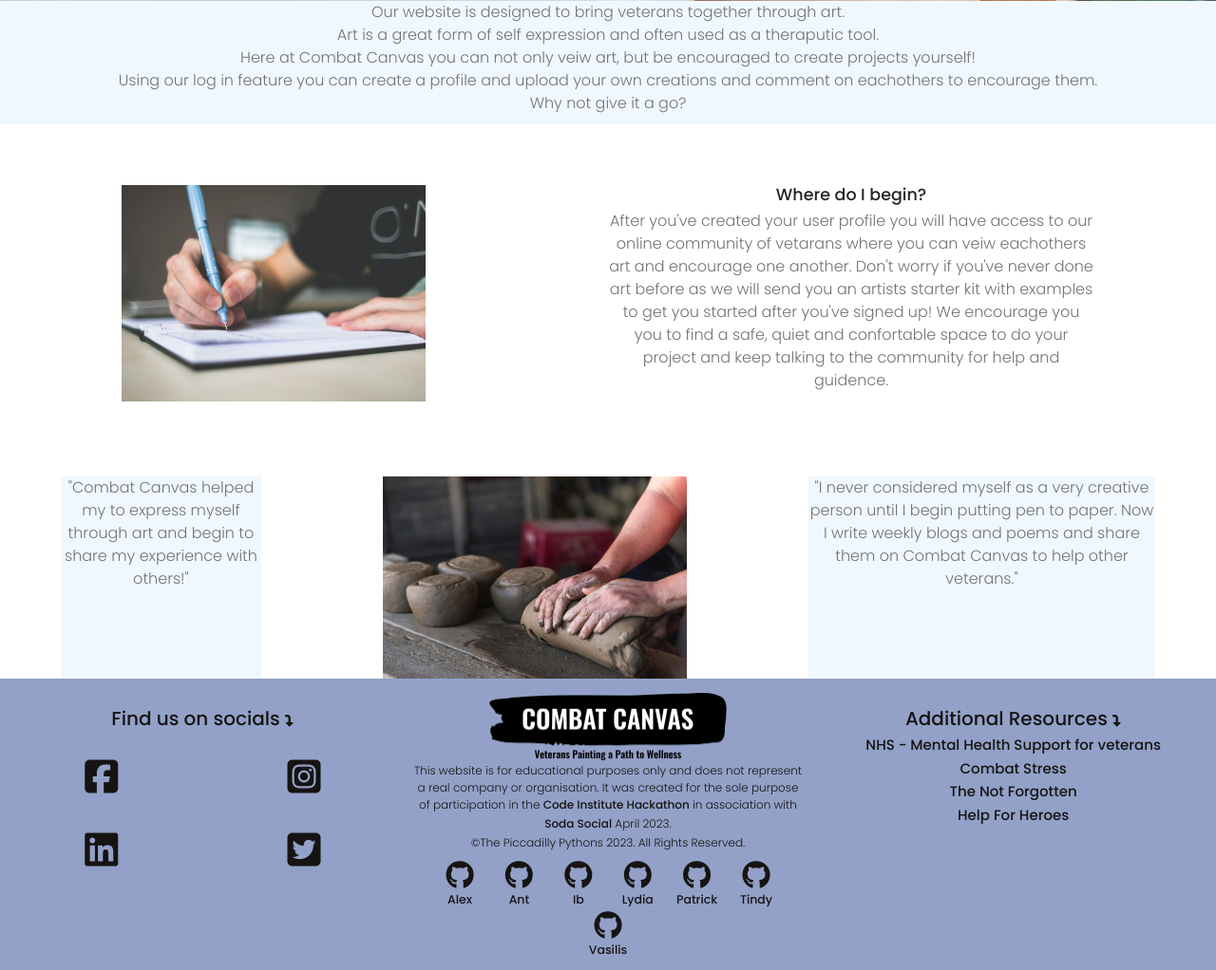
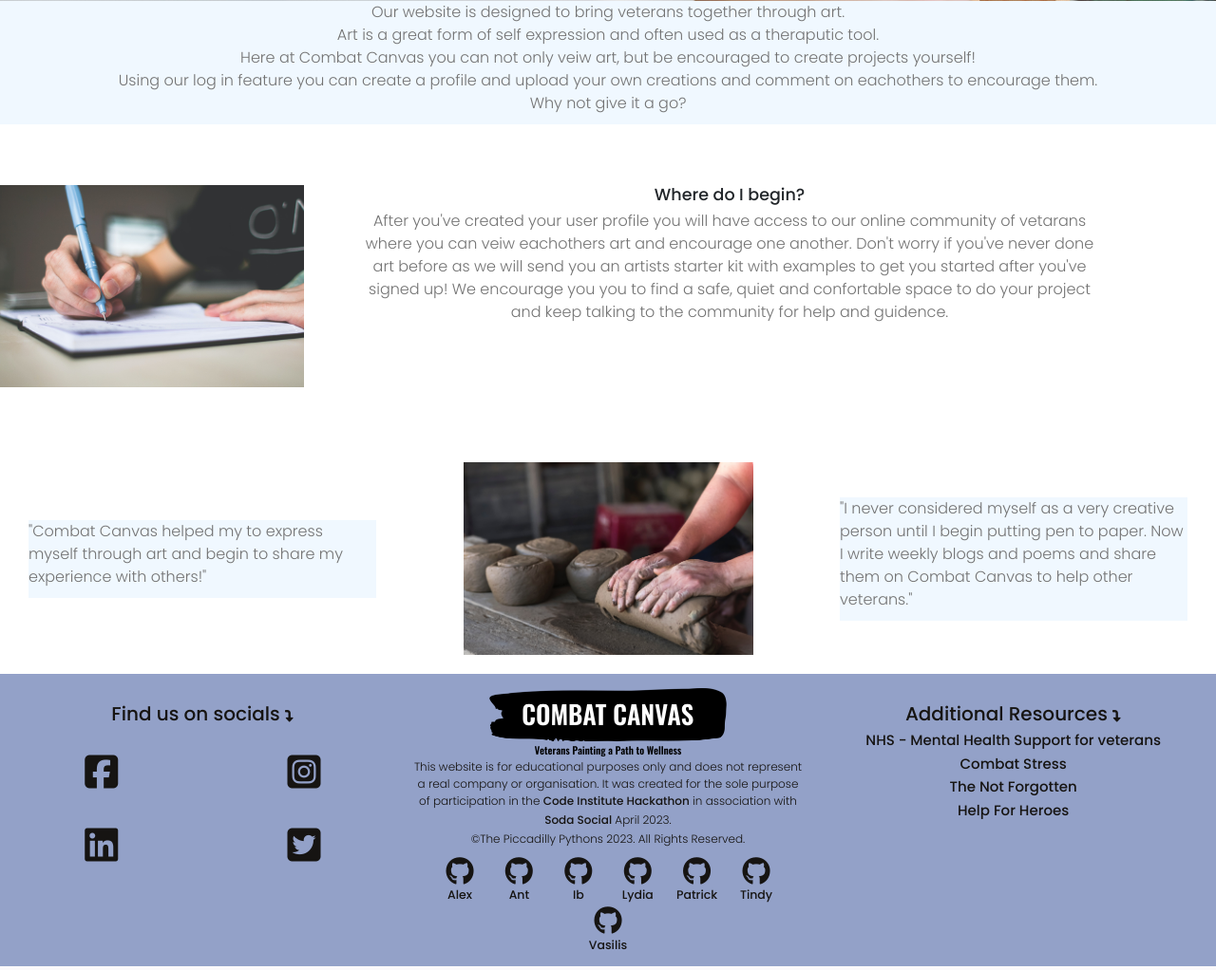
Before and after one commit to tindyc/Combat-Canvas, a Django app: page / in a window 1280 px wide. Shown: the part 787-1809 px from the top of the page at 95% size. Run offline with Django 4.2, Linux system fonts and the light colour scheme; some libraries are stand-ins or nearby versions.

Commit message:
Add margins and text align to home contents container

```diff
--- a/home/templates/home/index.html
+++ b/home/templates/home/index.html
@@ -31,8 +31,8 @@
 </div></div>
 <br>
 <div class="home-contents-container">
-    <div class="user-quote2"><p>"Combat Canvas helped my to express myself through art and begin to share my experience with others!"</p></div>
-    <div class="content-img2"><img src="/static/images/home-page-clay.jpg"></div>
+    <div class="user-quote2"><p>"Combat Canvas helped my to express myself through art and begin to share my experience with others!"</p></div><br>
+    <div class="content-img2"><img src="/static/images/home-page-clay.jpg"></div><br>
     <div class="user-quote1"><p>"I never considered myself as a very creative person until I begin putting pen to paper.
          Now I write weekly blogs and poems and share them on Combat Canvas to help other veterans."</p></div>
 </div>
--- a/static/styles/app.css
+++ b/static/styles/app.css
@@ -1016,42 +1016,42 @@ margin-right: 10%;
 
 .home-contents-container {
   display: flex;
-  flex-flow: row;
-  justify-content: space-between;
+  justify-content: space-around;
+  padding: 0 30px;
+  margin-bottom: 20px;
+  align-items: center;
 }
 
-.user-quote1{
-  display: flex;
-  justify-content: left;
-  margin-left: 5%;
-  margin-right: 5%;
-  text-align: center;
+.user-quote1 {
+  text-align: left;
   background-color: aliceblue;
+  flex-basis: 30%;
 }
 
 .user-quote2 {
-  display: flex;
-  justify-content: right;
-  margin-left: 5%;
-  margin-right: 5%;
-  text-align: center;
+  text-align: left;
   background-color: aliceblue;
+  flex-basis: 30%;
 }
 
-.content-img1{
-  display: flex;
+.content-img1 {
   justify-content: left;
-  margin-left: 10%;
-  margin-right: 10%;
   max-width: 25%;
   max-width: 25%;
 }
 
-.content-img2{
-  display: flex;
-  justify-content: center;
+.content-img2 {
+  margin: auto;
   max-width: 25%;
   max-width: 25%;
-  margin-left: 5%;
-  margin-right: 5%;
 }
+
+/*Media Queries for the home page*/
+
+@media screen and (max-width:400px) {
+
+}
+
+@media screen and (max-width 850px) {
+
+}
```
